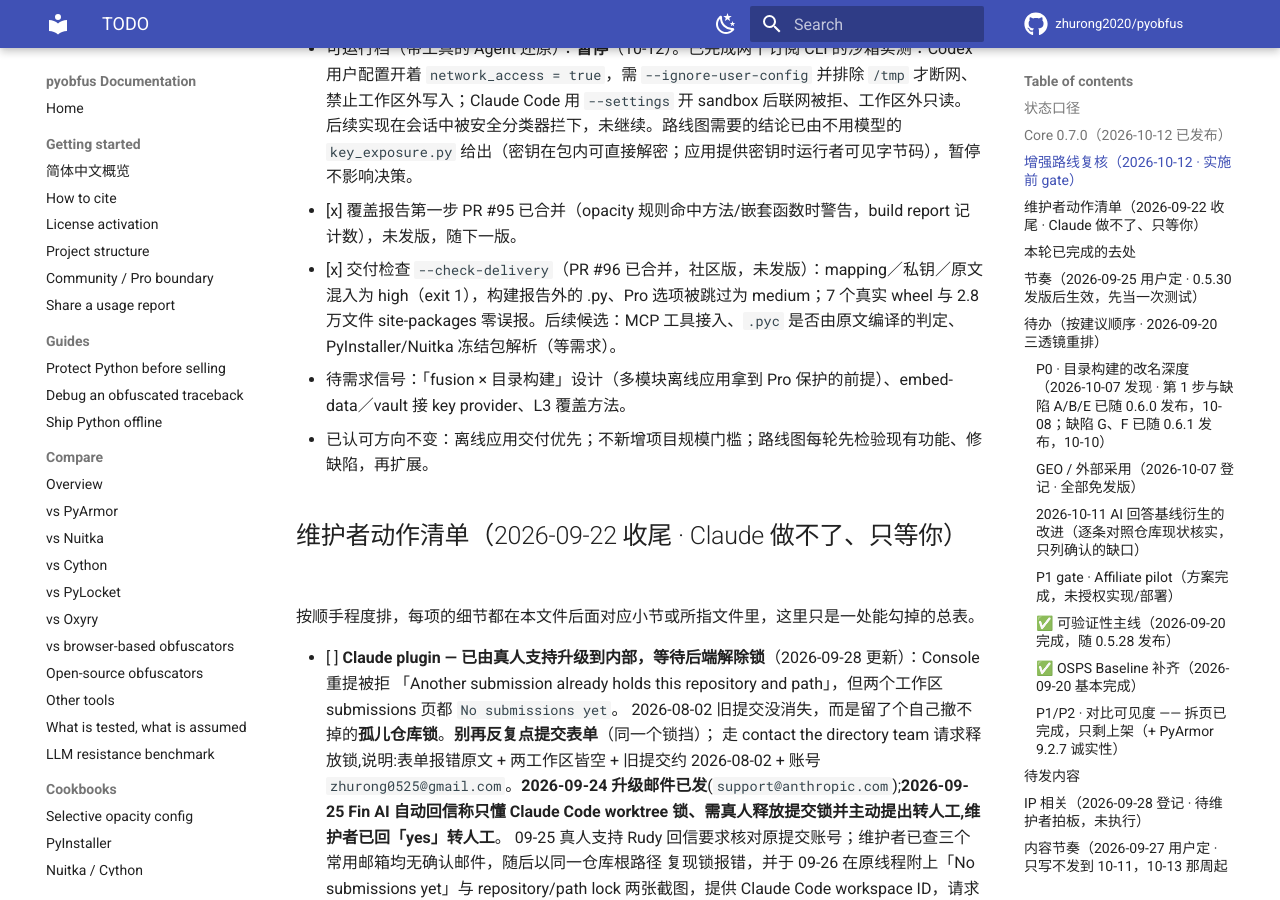
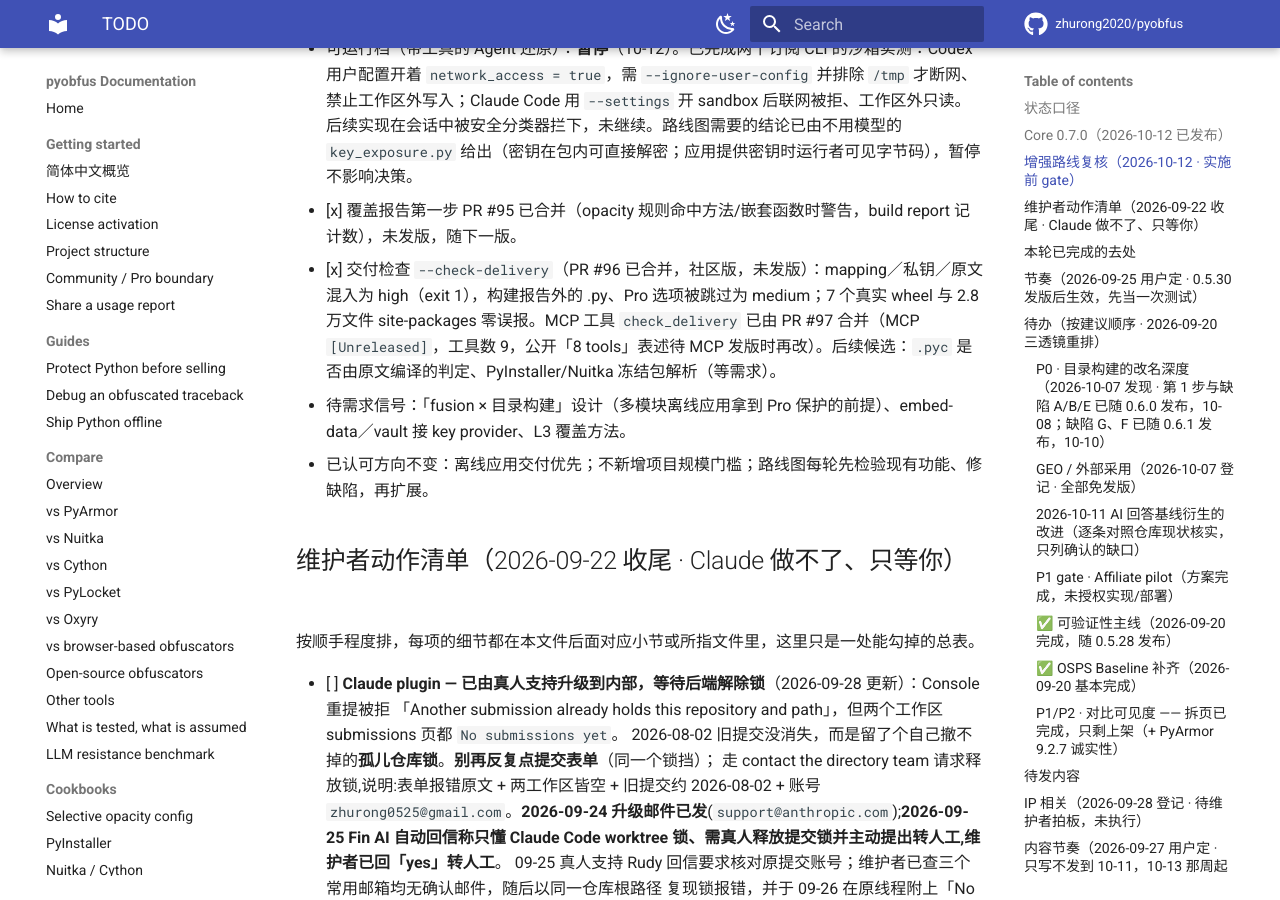
Before and after one commit to zhurong2020/pyobfus, an MkDocs documentation site: the page built from docs/TODO.md, in a window 1280 px wide and 900 px high, scrolled down 2387 px. Built offline with MkDocs 1.6.1 and Material for MkDocs 9.7.7, drawn with Linux system fonts in a browser that asks for light colours; comment, search, counter and statistics services are not loaded.

Commit message:
docs: PR #97 (MCP check_delivery) merged
Co-Authored-By: Claude Opus 5.5 <noreply@anthropic.com>

```diff
--- a/docs/TODO.md
+++ b/docs/TODO.md
@@ -51,7 +51,7 @@ Core `0.5.30` 是当前公开版本，已进入 10-25 前静默观察期；运
 - [x] 静态探针（10-12，只用订阅，48 次调用）：C0 6/6、**C1 社区版 6/6 被还原**、C4/C4b 0/6（两模型一致）→ 不为「抗 AI」新增社区 AST 变换。见 `docs/LLM_RESISTANCE_STATIC_PROBE_2026-10-12.md`。
 - 可运行档（带工具的 Agent 还原）：**暂停**（10-12）。已完成两个订阅 CLI 的沙箱实测：Codex 用户配置开着 `network_access = true`，需 `--ignore-user-config` 并排除 `/tmp` 才断网、禁止工作区外写入；Claude Code 用 `--settings` 开 sandbox 后联网被拒、工作区外只读。后续实现在会话中被安全分类器拦下，未继续。路线图需要的结论已由不用模型的 `key_exposure.py` 给出（密钥在包内可直接解密；应用提供密钥时运行者可见字节码），暂停不影响决策。
 - [x] 覆盖报告第一步 PR #95 已合并（opacity 规则命中方法/嵌套函数时警告，build report 记计数），未发版，随下一版。
-- [x] 交付检查 `--check-delivery`（PR #96 已合并，社区版，未发版）：mapping／私钥／原文混入为 high（exit 1），构建报告外的 .py、Pro 选项被跳过为 medium；7 个真实 wheel 与 2.8 万文件 site-packages 零误报。后续候选：MCP 工具接入、`.pyc` 是否由原文编译的判定、PyInstaller/Nuitka 冻结包解析（等需求）。
+- [x] 交付检查 `--check-delivery`（PR #96 已合并，社区版，未发版）：mapping／私钥／原文混入为 high（exit 1），构建报告外的 .py、Pro 选项被跳过为 medium；7 个真实 wheel 与 2.8 万文件 site-packages 零误报。MCP 工具 `check_delivery` 已由 PR #97 合并（MCP `[Unreleased]`，工具数 9，公开「8 tools」表述待 MCP 发版时再改）。后续候选：`.pyc` 是否由原文编译的判定、PyInstaller/Nuitka 冻结包解析（等需求）。
 - 待需求信号：「fusion × 目录构建」设计（多模块离线应用拿到 Pro 保护的前提）、embed-data／vault 接 key provider、L3 覆盖方法。
 - 已认可方向不变：离线应用交付优先；不新增项目规模门槛；路线图每轮先检验现有功能、修缺陷，再扩展。
 
```
